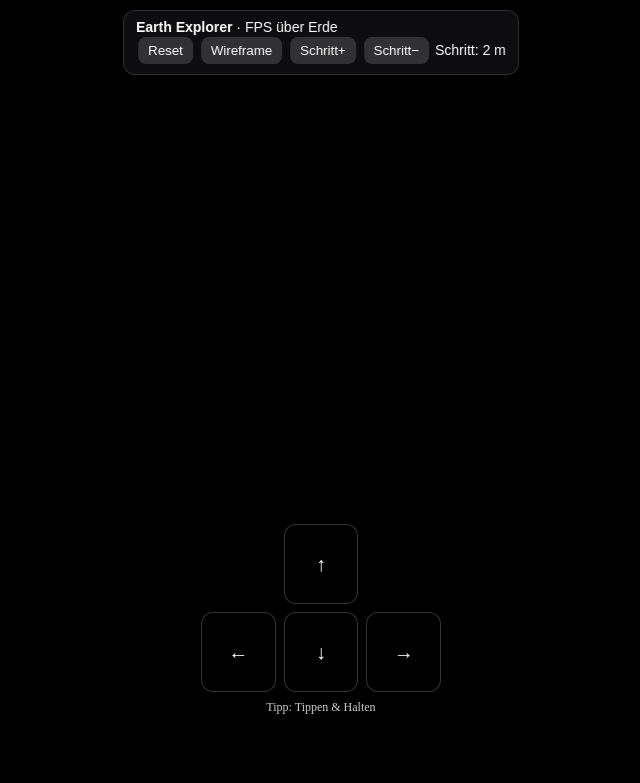
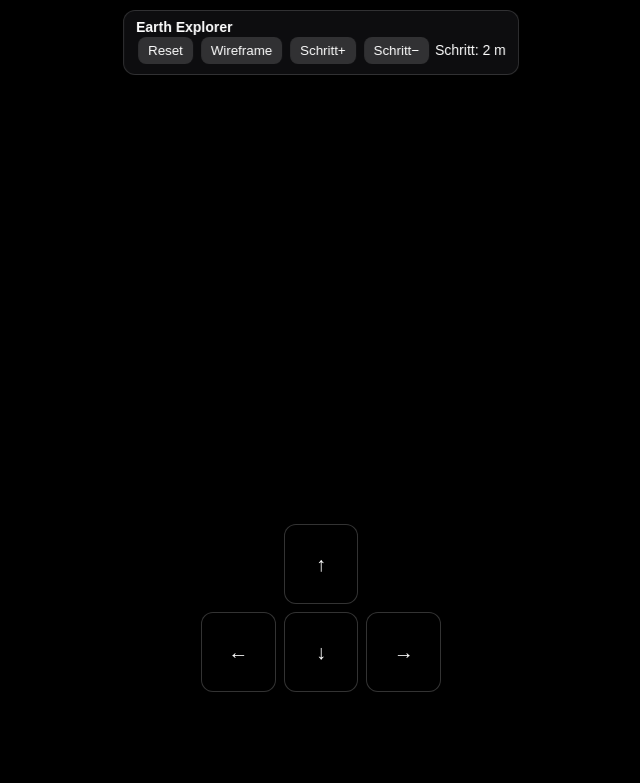
Before and after one commit to boderaster-ship-it/Map-flyer, a plain HTML site: page index.html in a window 1280 px wide. Shown: the whole page, without its empty margins (319-959 px from the left). Drawn offline with nearby package versions, Linux system fonts and the light colour scheme.

Commit message:
Update index.html

```diff
--- a/index.html
+++ b/index.html
@@ -8,7 +8,6 @@
   html,body { margin:0; height:100%; overflow:hidden; background:#000; }
   canvas { display:block; }
 
-  /* HUD / Menü */
   #hud {
     position:absolute; top:10px; left:50%; transform:translateX(-50%);
     background:rgba(20,20,24,.65); border:1px solid rgba(255,255,255,.15);
@@ -19,7 +18,6 @@
     background:rgba(255,255,255,.15); color:#fff; cursor:pointer; }
   #hud button:active { transform:translateY(1px); }
 
-  /* iPhone Steuerkreuz */
   #controls {
     position:absolute; bottom:20px; left:50%; transform:translateX(-50%);
     width:240px; display:grid; grid-template-columns:repeat(3,1fr); grid-template-rows:repeat(3,80px);
@@ -33,7 +31,7 @@
 </head>
 <body>
 <div id="hud">
-  <b>Earth Explorer</b> · <span id="info">FPS über Erde</span><br>
+  <b>Earth Explorer</b><br>
   <button onclick="resetView()">Reset</button>
   <button onclick="toggleWireframe()">Wireframe</button>
   <button onclick="stepUp()">Schritt+</button>
@@ -44,62 +42,42 @@
 <div id="controls">
   <span></span><button id="btnFwd">↑</button><span></span>
   <button id="btnLeft">←</button><button id="btnBack">↓</button><button id="btnRight">→</button>
-  <span style="grid-column:1/4; text-align:center; color:#fff; opacity:.8; font-size:12px;">
-    Tipp: Tippen & Halten
-  </span>
 </div>
 
 <script src="https://cdn.jsdelivr.net/npm/three@0.159.0/build/three.min.js"></script>
 <script src="https://cdn.jsdelivr.net/npm/three@0.159.0/examples/js/controls/PointerLockControls.js"></script>
 <script>
-let scene, camera, renderer, earth, controls;
-let velocity = new THREE.Vector3();
-let move = {fwd:0, back:0, left:0, right:0};
-let stepSize = 2; // Meter
-
-init();
-animate();
-
-function init(){
-  // Szene
-  scene = new THREE.Scene();
-  scene.background = new THREE.Color(0x000000);
-
-  // Kamera
-  camera = new THREE.PerspectiveCamera(75, innerWidth/innerHeight, 0.1, 10000);
-
-  // Renderer
-  renderer = new THREE.WebGLRenderer({antialias:true});
+// === Szene und Kamera ===
+let scene = new THREE.Scene();
+let camera = new THREE.PerspectiveCamera(75, innerWidth/innerHeight, 0.1, 5000);
+let renderer = new THREE.WebGLRenderer({antialias:true});
 renderer.setSize(innerWidth, innerHeight);
 document.body.appendChild(renderer.domElement);
 
-  // Erde
-  const geometry = new THREE.SphereGeometry(100, 128, 128);
-  const tex = new THREE.TextureLoader().load("earth.jpg",
-    ()=>console.log("Earth texture geladen"),
-    undefined,
-    ()=>console.warn("Keine Textur gefunden, Erde bleibt einfarbig")
+// === Licht ===
+scene.add(new THREE.AmbientLight(0x999999));
+let sun = new THREE.DirectionalLight(0xffffff,1);
+sun.position.set(5,3,5);
+scene.add(sun);
+
+// === Erde ===
+// NASA Blue Marble Tiles (einfache globale Textur als Fallback)
+const earthTex = new THREE.TextureLoader().load(
+  "https://eoimages.gsfc.nasa.gov/images/imagerecords/74000/74440/world.topo.bathy.200412.3x5400x2700.jpg"
 );
-  const material = new THREE.MeshPhongMaterial({
-    map: tex,
-    color:0x3366ff, // fallback Wasser
-    flatShading:false
-  });
-  earth = new THREE.Mesh(geometry, material);
+const earthMat = new THREE.MeshPhongMaterial({ map: earthTex });
+let earth = new THREE.Mesh(new THREE.SphereGeometry(100,128,128), earthMat);
 scene.add(earth);
 
-  // Licht
-  const light = new THREE.DirectionalLight(0xffffff, 1);
-  light.position.set(1,1,1).normalize();
-  scene.add(light);
-  scene.add(new THREE.AmbientLight(0x333333));
-
-  // Controls (PointerLock)
-  controls = new THREE.PointerLockControls(camera, document.body);
+// === FPS Controls ===
+let controls = new THREE.PointerLockControls(camera, document.body);
 document.body.addEventListener("click", ()=>controls.lock());
 camera.position.set(0,102,0); // knapp über Oberfläche
 
-  // Key Steuerung
+// === Bewegung ===
+let move={fwd:0, back:0, left:0, right:0};
+let stepSize=2;
+
 document.addEventListener("keydown", e=>{
   if(e.code==="KeyW"||e.code==="ArrowUp") move.fwd=1;
   if(e.code==="KeyS"||e.code==="ArrowDown") move.back=1;
@@ -113,42 +91,43 @@ function init(){
   if(e.code==="KeyD"||e.code==="ArrowRight") move.right=0;
 });
 
-  // Touch Buttons
-  hold(document.getElementById("btnFwd"), ()=>{move.fwd=1;}, ()=>{move.fwd=0;});
-  hold(document.getElementById("btnBack"),()=>{move.back=1;},()=>{move.back=0;});
-  hold(document.getElementById("btnLeft"),()=>{move.left=1;},()=>{move.left=0;});
-  hold(document.getElementById("btnRight"),()=>{move.right=1;},()=>{move.right=0;});
-}
-
-function hold(el, startFn, endFn){
+// Touch Controls
+function hold(el,pressFn,releaseFn){
   let active=false;
-  const start=(e)=>{e.preventDefault(); if(!active){active=true; startFn();}};
-  const end =()=>{ if(active){active=false; endFn();}};
+  const start=e=>{e.preventDefault(); if(!active){active=true; pressFn();}};
+  const end=()=>{ if(active){active=false; releaseFn();}};
   el.addEventListener("touchstart",start,{passive:false});
   el.addEventListener("touchend",end);
   el.addEventListener("mousedown",start);
   el.addEventListener("mouseup",end);
   el.addEventListener("mouseleave",end);
 }
+hold(document.getElementById("btnFwd"), ()=>{move.fwd=1;}, ()=>{move.fwd=0;});
+hold(document.getElementById("btnBack"),()=>{move.back=1;},()=>{move.back=0;});
+hold(document.getElementById("btnLeft"),()=>{move.left=1;},()=>{move.left=0;});
+hold(document.getElementById("btnRight"),()=>{move.right=1;},()=>{move.right=0;});
 
+// === Animation ===
 function animate(){
   requestAnimationFrame(animate);
   updateMovement();
   renderer.render(scene,camera);
 }
+animate();
 
 function updateMovement(){
-  const speed = stepSize*0.1;
+  const speed = stepSize*0.05;
   if(move.fwd) controls.moveForward(speed);
   if(move.back) controls.moveForward(-speed);
   if(move.left) controls.moveRight(-speed);
   if(move.right) controls.moveRight(speed);
 
-  // Spielerhöhe stabilisieren (knapp über Erde)
+  // Spielerhöhe immer knapp über Erdoberfläche halten
   const pos = camera.position.clone().normalize().multiplyScalar(102);
   camera.position.copy(pos);
 }
 
+// === HUD Funktionen ===
 function resetView(){
   camera.position.set(0,102,0);
   controls.getObject().rotation.set(0,0,0);
@@ -156,8 +135,14 @@ function resetView(){
 function toggleWireframe(){
   earth.material.wireframe = !earth.material.wireframe;
 }
-function stepUp(){ stepSize=Math.min(50,stepSize+1); document.getElementById("stepLabel").textContent="Schritt: "+stepSize+" m"; }
-function stepDown(){ stepSize=Math.max(1,stepSize-1); document.getElementById("stepLabel").textContent="Schritt: "+stepSize+" m"; }
+function stepUp(){
+  stepSize=Math.min(50,stepSize+1);
+  document.getElementById("stepLabel").textContent="Schritt: "+stepSize+" m";
+}
+function stepDown(){
+  stepSize=Math.max(1,stepSize-1);
+  document.getElementById("stepLabel").textContent="Schritt: "+stepSize+" m";
+}
 
 window.addEventListener("resize",()=>{
   camera.aspect=innerWidth/innerHeight;
```
Lines whose indentation alone changed are shown as unchanged.
